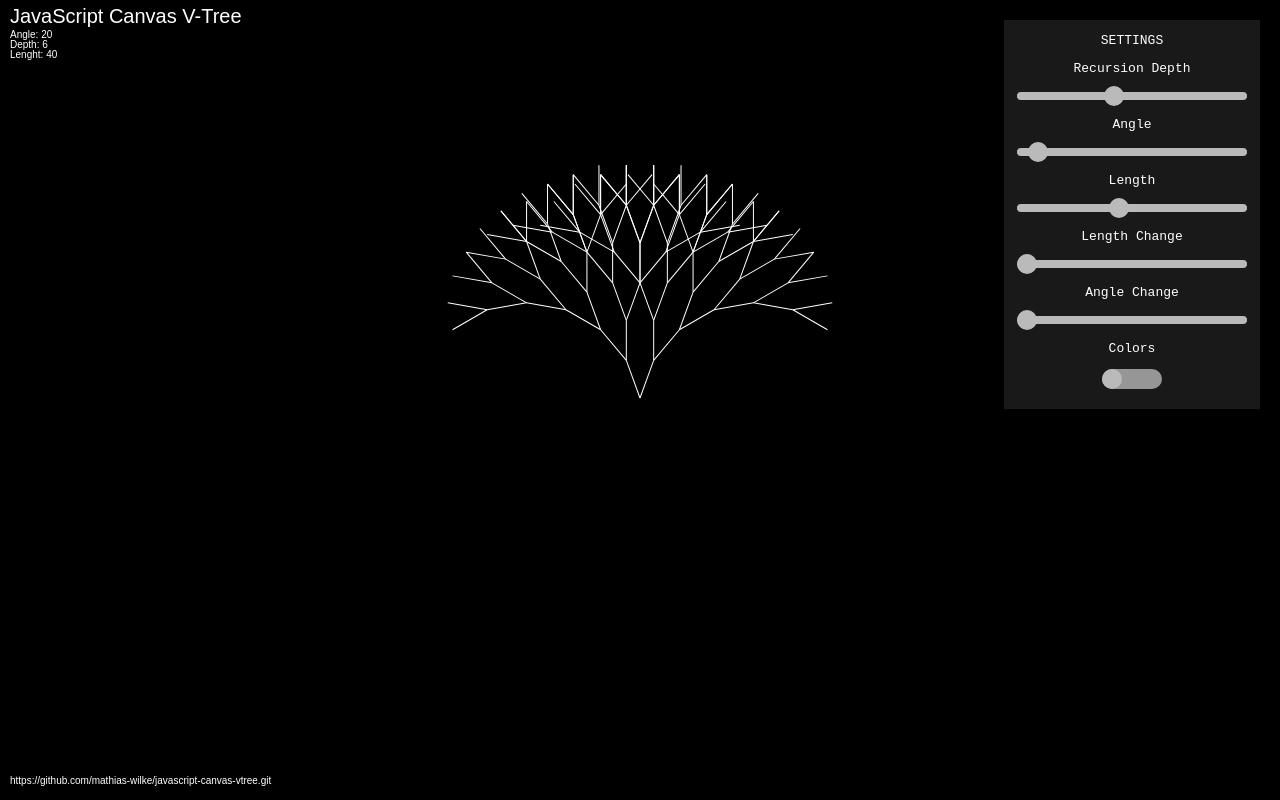
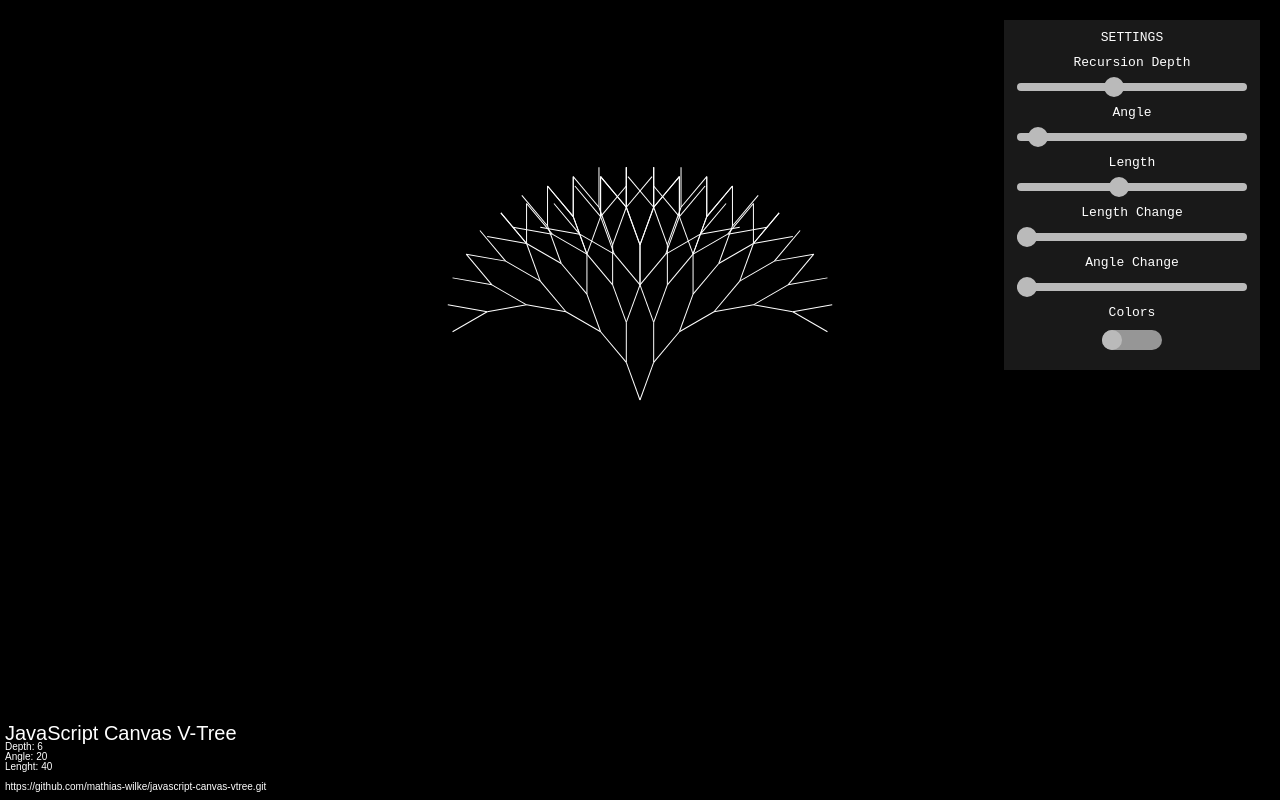
Before and after one commit to mathias-wilke/javascript-canvas-vtree, a plain HTML site: page index.html in a window 1280 px wide. Drawn offline with Linux system fonts and the light colour scheme.

Commit message:
updated UI to use the full width

```diff
--- a/css/canvas-fun.css
+++ b/css/canvas-fun.css
@@ -1,10 +1,18 @@
 * {
     text-align: center;
     font-family: monospace;
+    margin:0;
+    padding:0;
+}
+
+canvas{
+    display:block;
 }
 
 body {
     background-color: #000;
+    width:100%;
+    height:100%;
 }
 
 p {
@@ -19,6 +27,10 @@ p {
     z-index: 1;
     background-color: rgba(51, 51, 51, 0.5);
     padding-bottom: 20px;
+}
+
+.slidecontainer p {
+    margin: 10px;
 }
 
 .slider {
--- a/js/canvas-fun.js
+++ b/js/canvas-fun.js
@@ -14,12 +14,12 @@ function draw(){
     //draw some stats and the title to the canvas
     ctx.fillStyle = "white";
     ctx.font = "20px Arial";
-    ctx.fillText("JavaScript Canvas V-Tree", 0, 15);
+    ctx.fillText("JavaScript Canvas V-Tree", 5, canvas.height - 60);
     ctx.font = "10px Arial";
-    ctx.fillText("Depth: " + recursion, 0, 40);
-    ctx.fillText("Angle: " + angle, 0, 30);
-    ctx.fillText("Lenght: " + lenght, 0, 50);
-    ctx.fillText("https://github.com/mathias-wilke/javascript-canvas-vtree.git", 0, canvas.height - 4);
+    ctx.fillText("Depth: " + recursion, 5, canvas.height - 50);
+    ctx.fillText("Angle: " + angle, 5, canvas.height - 40);
+    ctx.fillText("Lenght: " + lenght, 5, canvas.height - 30);
+    ctx.fillText("https://github.com/mathias-wilke/javascript-canvas-vtree.git", 5, canvas.height - 10);
 
     //set the new center
     ctx.translate(canvas.width / 2, canvas.height / 2);
@@ -99,8 +99,8 @@ function clear(){
 
 //if the user changes the size of the window we have do recalculate
 function resizeCanvas(){
-    canvas.width = window.innerWidth - 20;
-    canvas.height = window.innerHeight - 20;
+    canvas.width = window.innerWidth;
+    canvas.height = window.innerHeight;
 }
 
 //let us call the function once at the start to get the user's canvas size
```
